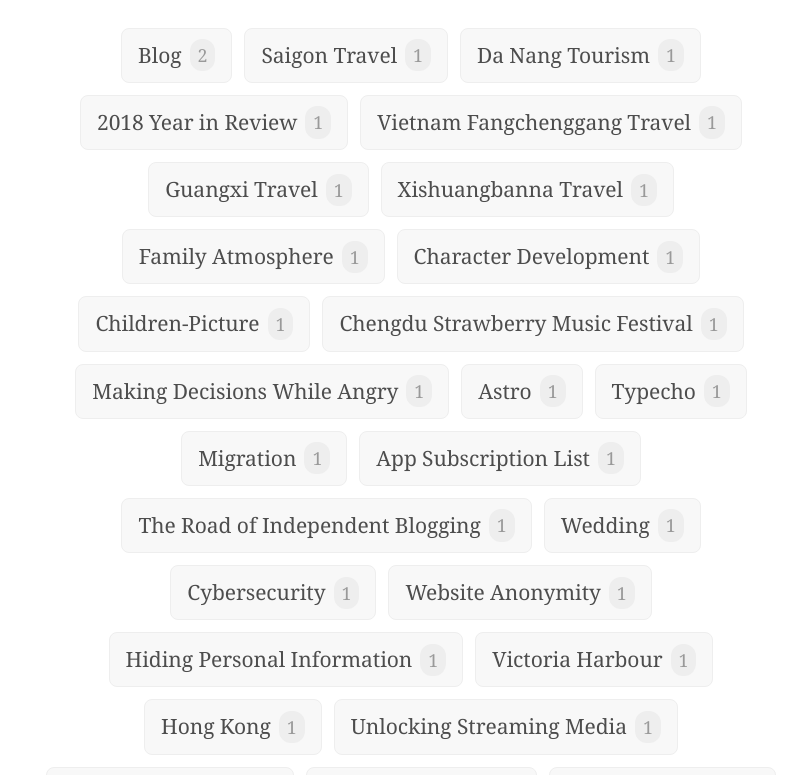
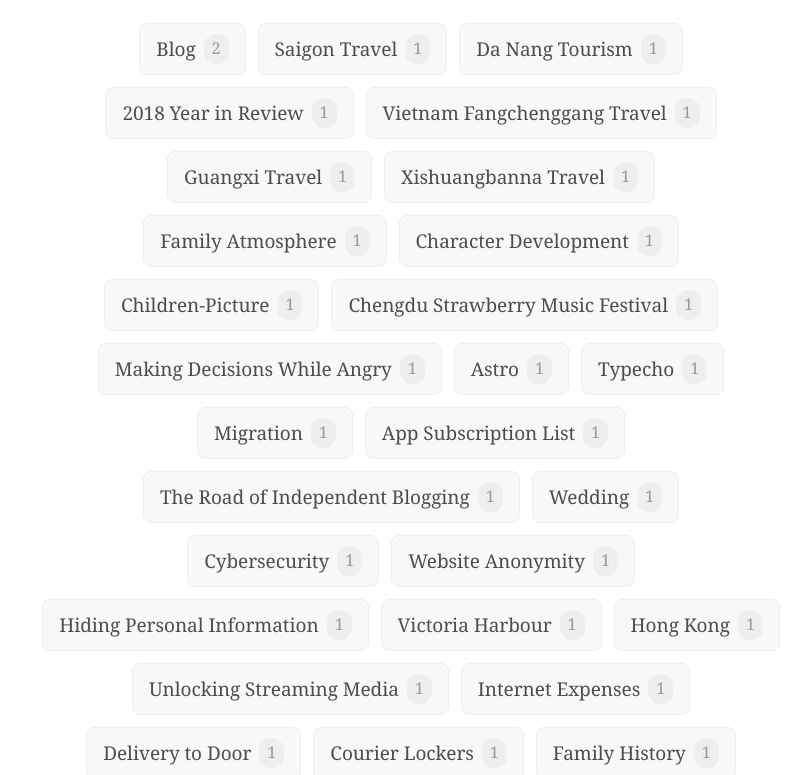
Before and after one commit to ezzty/krya-en, an Astro site: page /tags in a window 1280 px wide. Shown: the part 92-867 px from the top of the page, without its empty margins (229-1040 px from the left). Built offline with nearby package versions, Linux system fonts and the light colour scheme; Astro itself is replaced by a stand-in of ours.

Commit message:
Reduce base font-size from 131.25% to 118.75%

```diff
--- a/src/styles/style.css
+++ b/src/styles/style.css
@@ -31,7 +31,7 @@
   background-color: #fff;
   color: rgba(0, 0, 0, 0.84);
   font-family: "Source Serif Pro", Georgia, Cambria, "Times New Roman", Times, serif;
-  font-size: 131.25%; /* ~21px */
+  font-size: 118.75%; /* ~19px */
   line-height: 1.58;
   letter-spacing: -0.003em;
   transition: background-color 0.3s ease, color 0.3s ease;
```
